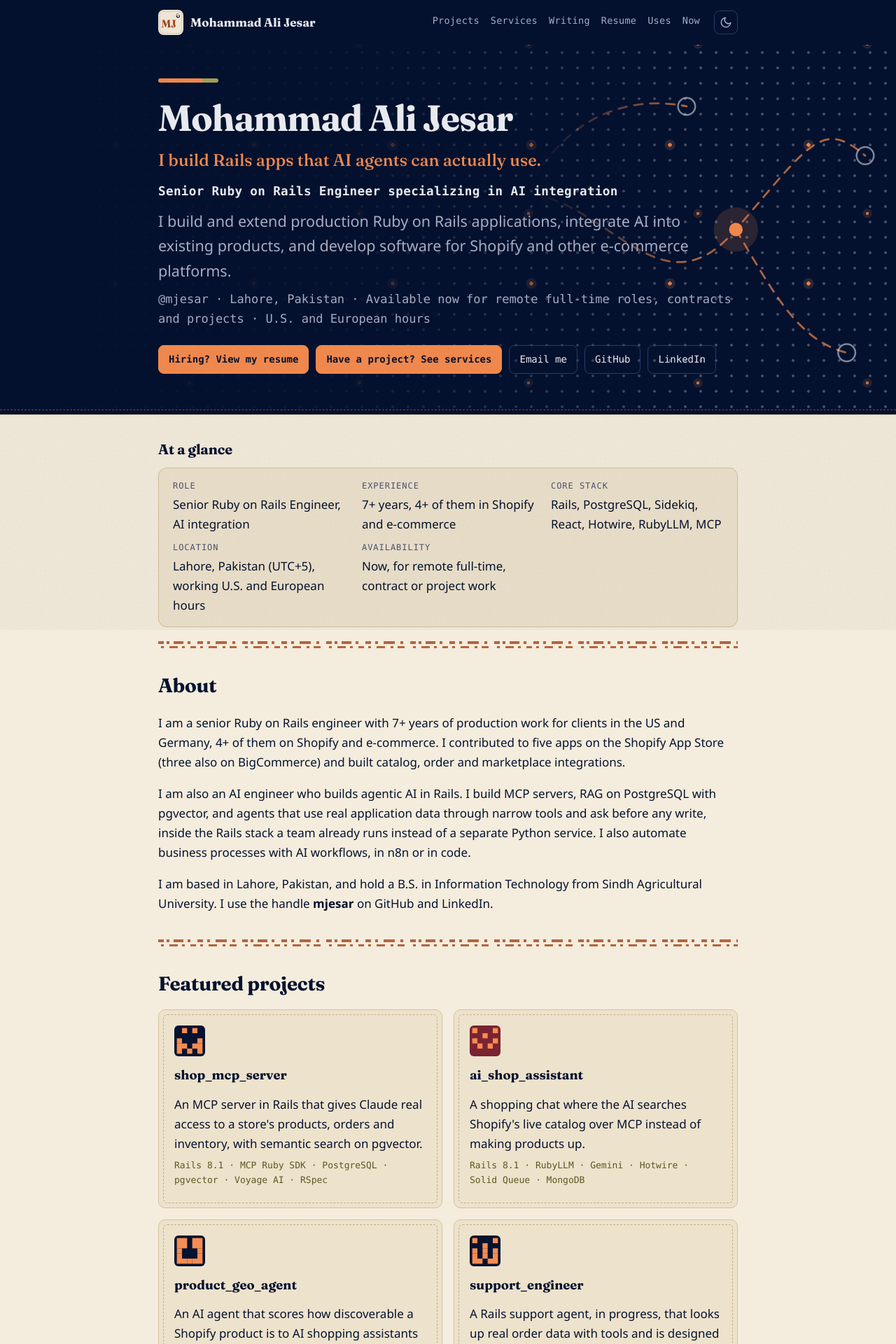
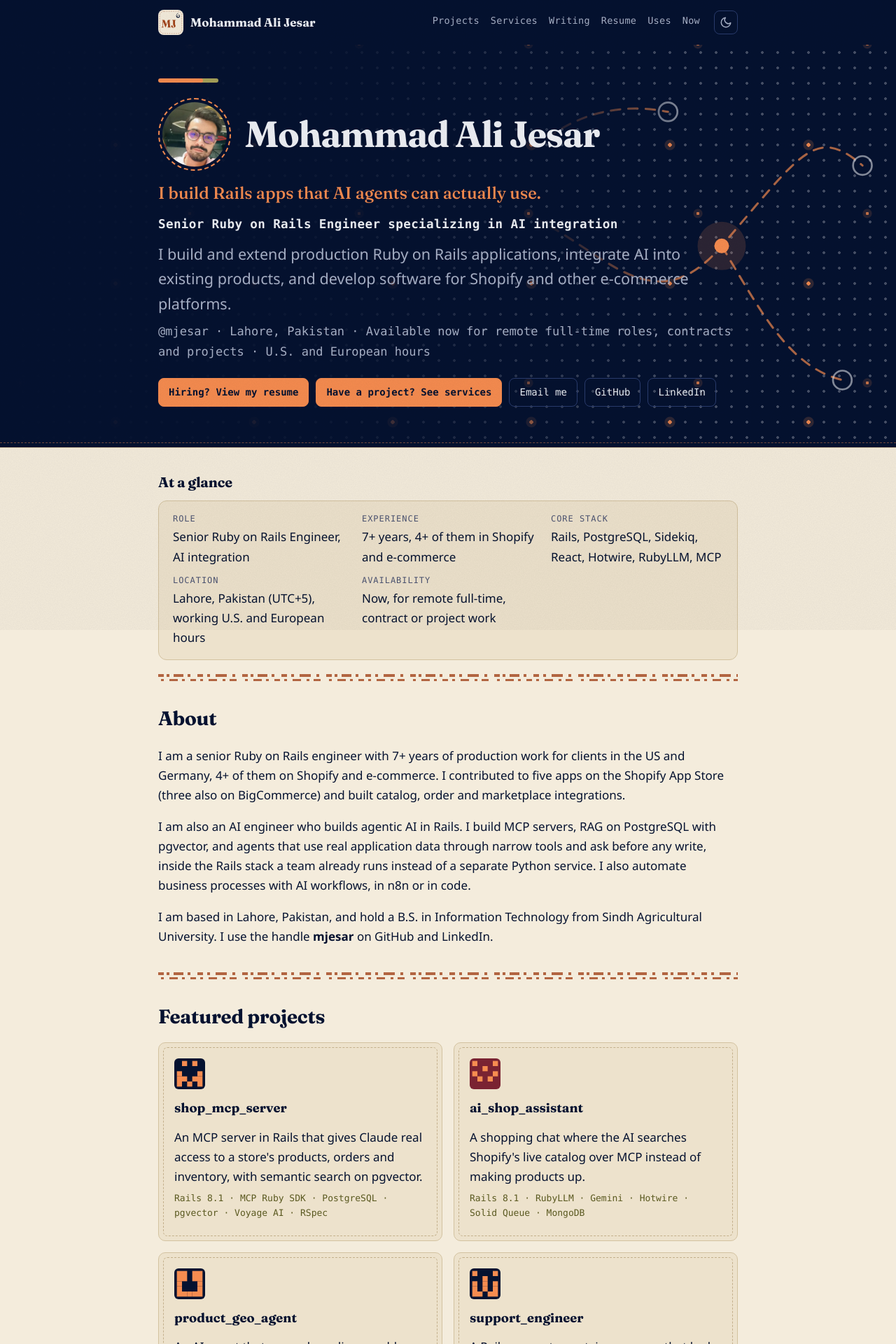
Before and after one commit to mjesar/mjesar.github.io, a Jekyll site: the page built from index.html, in a window 1280 px wide. Shown: the top 1920 px of the page at 70% size. Built offline with Jekyll 4.4.1, drawn with Linux system fonts in a browser that asks for light colours.

Commit message:
add profile photo to the homepage, resume page and person data

```diff
--- a/assets/css/style.css
+++ b/assets/css/style.css
@@ -421,3 +421,9 @@
 .service-card .tools-label { font-weight: 700; }
 .service-card .card-proof { font-size: 15px; color: var(--muted); }
 .service-card .card-cta { margin-top: auto; padding-top: 6px; }
+
+/* Profile photo beside the name: the one photograph on the site, framed by a stitched ring */
+.hero-id { display: flex; align-items: center; gap: 20px; margin: 0 0 12px; }
+.hero-id h1 { margin: 0; }
+.avatar { width: 104px; height: 104px; flex: none; border-radius: 50%; object-fit: cover; padding: 4px; border: 2px dashed var(--apricot); }
+@media (max-width: 760px) { .hero-id { gap: 14px; } .avatar { width: 72px; height: 72px; padding: 3px; } }
--- a/index.html
+++ b/index.html
@@ -22,7 +22,7 @@
       "givenName": "Mohammad Ali",
       "familyName": "Jesar",
       "url": "https://mjesar.github.io/",
-      "image": "https://github.com/mjesar.png",
+      "image": "https://mjesar.github.io/assets/img/mohammad-ali-jesar.webp",
       "email": "mailto:mohammadalijaisar@gmail.com",
       "jobTitle": "Senior Ruby on Rails Engineer (AI integration)",
       "disambiguatingDescription": "Ruby on Rails engineer based in Lahore, Pakistan, who builds Shopify and BigCommerce apps and adds AI (MCP servers, RAG, agents) to Rails applications. Holds a B.S. in Information Technology from Sindh Agricultural University. Previously worked at MGLogics on Shopify and BigCommerce apps (2021 to 2026) and as a backend engineer at SimpleDeploy (2019 to 2021). Online handle: mjesar.",
@@ -81,7 +81,10 @@
   </svg>
   <div class="wrap">
     <div class="bar" aria-hidden="true"></div>
-    <h1>Mohammad Ali Jesar</h1>
+    <div class="hero-id">
+      <img class="avatar" src="/assets/img/mohammad-ali-jesar.webp" width="400" height="400" alt="Portrait of Mohammad Ali Jesar, senior Ruby on Rails engineer, in glasses and a pink shirt">
+      <h1>Mohammad Ali Jesar</h1>
+    </div>
     <p class="tagline">I build Rails apps that AI agents can actually use.</p>
     <p class="role">Senior Ruby on Rails Engineer specializing in AI integration</p>
     <p class="lede">I build and extend production Ruby on Rails applications, integrate AI into existing products, and develop software for Shopify and other e-commerce platforms.</p>
--- a/resume/index.html
+++ b/resume/index.html
@@ -15,7 +15,10 @@
 <div class="hero small">
   <div class="wrap">
     <div class="bar" aria-hidden="true"></div>
-    <h1>Mohammad Ali Jesar</h1>
+    <div class="hero-id">
+      <img class="avatar no-print" src="/assets/img/mohammad-ali-jesar.webp" width="400" height="400" alt="Portrait of Mohammad Ali Jesar, senior Ruby on Rails engineer, in glasses and a pink shirt">
+      <h1>Mohammad Ali Jesar</h1>
+    </div>
     <p class="lede">Senior Ruby on Rails Engineer specializing in AI integration, with 4+ years in Shopify and e-commerce.</p>
     <p class="meta">Lahore, Pakistan · mohammadalijaisar@gmail.com · mjesar.github.io · github.com/mjesar · linkedin.com/in/mjesar</p>
     <ul class="links no-print">
```
Also changed, not shown: assets/img/mohammad-ali-jesar.webp (added).
